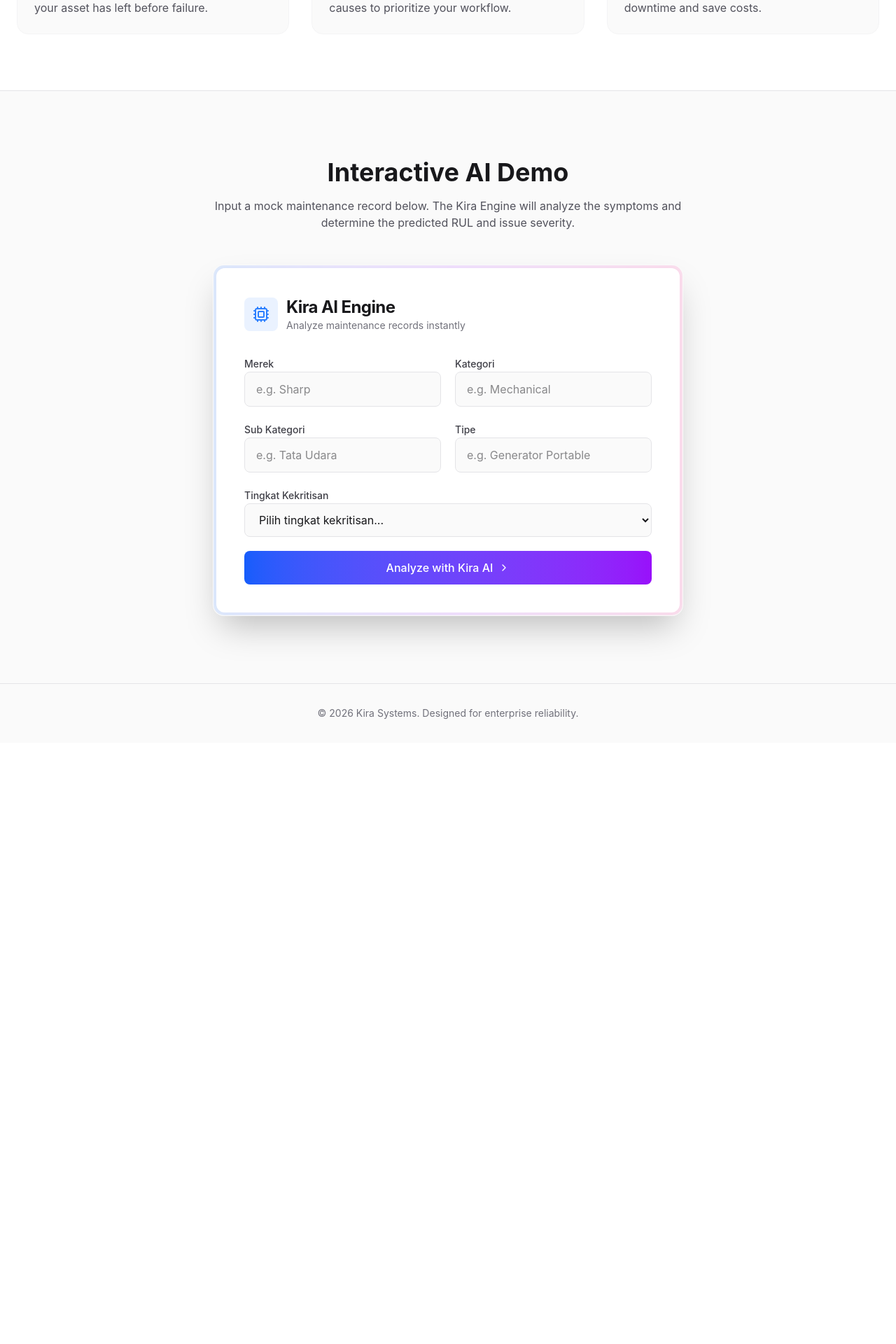
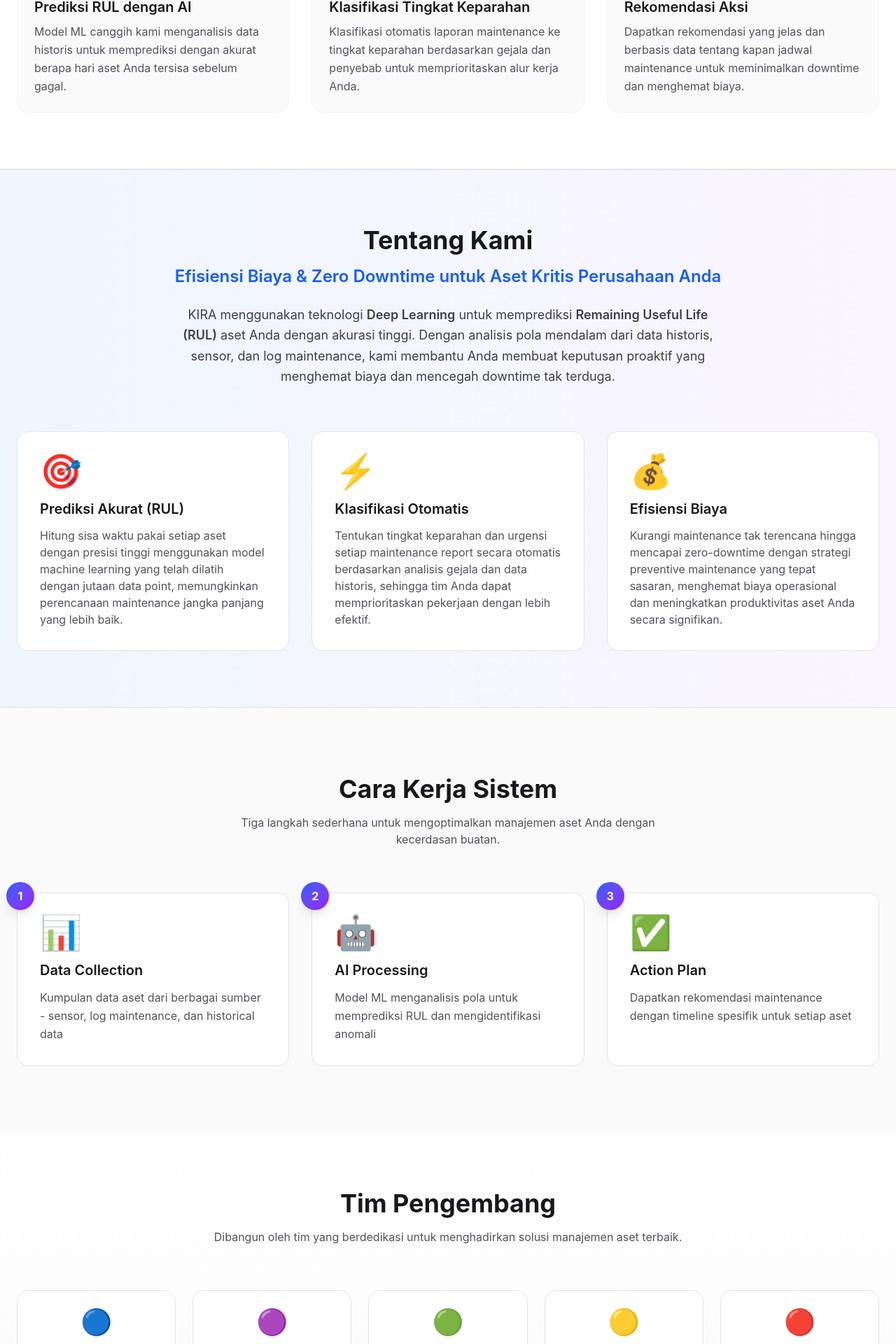
Before and after one commit to syhenn1/kira-rul-system, a Next.js app in the folder kira-frontend/: page / in a window 1280 px wide. Shown: the part 878-2798 px from the top of the page at 70% size. Before the commit the page ends 1939 px from the top, so only its background shows below. Built offline with nearby package versions, Linux system fonts and the light colour scheme; no server answers.

Commit message:
feat: revamp Home page with updated features and team sections in Indonesian

```diff
--- a/kira-frontend/app/page.tsx
+++ b/kira-frontend/app/page.tsx
@@ -1,4 +1,3 @@
-import MaintenanceSimulator from "@/components/MaintenanceSimulator";
 import { BrainCircuit, LineChart, ShieldAlert } from "lucide-react";
 
 export default function Home() {
@@ -14,14 +13,8 @@ export default function Home() {
             <span className="font-bold text-xl tracking-tight text-zinc-900 dark:text-white">Kira RUL System</span>
           </div>
           <div className="flex items-center gap-6">
-            <button className="text-sm font-medium text-zinc-600 hover:text-zinc-900 dark:text-zinc-400 dark:hover:text-white transition-colors">
-              Documentation
-            </button>
             <a href="/auth/login" className="text-sm font-medium text-zinc-600 hover:text-zinc-900 dark:text-zinc-400 dark:hover:text-white transition-colors">
               Login
-            </a>
-            <a href="/dashboard" className="text-sm font-medium px-4 py-2 rounded-full bg-zinc-900 dark:bg-white text-white dark:text-zinc-900 hover:scale-105 transition-transform">
-              Dashboard
             </a>
           </div>
         </div>
@@ -55,12 +48,6 @@ export default function Home() {
           </p>
 
           <div className="flex flex-col sm:flex-row items-center justify-center gap-4 animate-slide-up" style={{ animationDelay: "0.2s" }}>
-            <a href="#simulator" className="px-8 py-4 rounded-full bg-zinc-900 dark:bg-white text-white dark:text-zinc-900 font-semibold hover:scale-105 transition-transform">
-              Try the Simulator
-            </a>
-            <a href="/dashboard" className="px-8 py-4 rounded-full glass font-semibold hover:bg-zinc-200/50 dark:hover:bg-zinc-800/50 transition-colors">
-              View Dashboard
-            </a>
           </div>
         </div>
       </section>
@@ -68,40 +55,148 @@ export default function Home() {
       {/* Features Section */}
       <section className="py-20 px-6 bg-white dark:bg-zinc-950/50 border-y border-zinc-200 dark:border-zinc-900">
         <div className="max-w-7xl mx-auto">
+          <div className="text-center mb-16">
+            <h2 className="text-3xl md:text-4xl font-bold text-zinc-900 dark:text-white mb-4">Fitur Utama</h2>
+            <p className="text-zinc-600 dark:text-zinc-400 max-w-2xl mx-auto">
+              Solusi lengkap untuk manajemen aset dan prediksi maintenance yang lebih baik.
+            </p>
+          </div>
           <div className="grid grid-cols-1 md:grid-cols-3 gap-8">
             <FeatureCard
               icon={<BrainCircuit className="w-6 h-6 text-blue-500" />}
-              title="AI RUL Prediction"
-              description="Our advanced ML models analyze historical data to accurately predict how many days your asset has left before failure."
+              title="Prediksi RUL dengan AI"
+              description="Model ML canggih kami menganalisis data historis untuk memprediksi dengan akurat berapa hari aset Anda tersisa sebelum gagal."
               delay="0.1s"
             />
             <FeatureCard
               icon={<ShieldAlert className="w-6 h-6 text-purple-500" />}
-              title="Severity Classification"
-              description="Automatically classify maintenance reports into severity levels based on symptoms and causes to prioritize your workflow."
+              title="Klasifikasi Tingkat Keparahan"
+              description="Klasifikasi otomatis laporan maintenance ke tingkat keparahan berdasarkan gejala dan penyebab untuk memprioritaskan alur kerja Anda."
               delay="0.2s"
             />
             <FeatureCard
               icon={<LineChart className="w-6 h-6 text-pink-500" />}
-              title="Actionable Insights"
-              description="Get clear, data-driven recommendations on when to schedule maintenance to minimize downtime and save costs."
+              title="Rekomendasi Aksi"
+              description="Dapatkan rekomendasi yang jelas dan berbasis data tentang kapan jadwal maintenance untuk meminimalkan downtime dan menghemat biaya."
               delay="0.3s"
             />
           </div>
         </div>
       </section>
 
-      {/* Simulator Section */}
-      <section id="simulator" className="py-24 px-6 relative">
+      {/* About Section */}
+      <section className="py-20 px-6 bg-gradient-to-r from-blue-50 to-purple-50 dark:from-zinc-900 dark:to-zinc-900 border-y border-zinc-200 dark:border-zinc-800">
         <div className="max-w-7xl mx-auto">
-          <div className="text-center mb-12">
-            <h2 className="text-3xl md:text-4xl font-bold text-zinc-900 dark:text-white mb-4">Interactive AI Demo</h2>
-            <p className="text-zinc-600 dark:text-zinc-400 max-w-2xl mx-auto">
-              Input a mock maintenance record below. The Kira Engine will analyze the symptoms and determine the predicted RUL and issue severity.
+          <div className="text-center mb-16">
+            <h2 className="text-3xl md:text-4xl font-bold text-zinc-900 dark:text-white mb-4">Tentang Kami</h2>
+            <h3 className="text-2xl font-semibold text-blue-600 dark:text-blue-400 mb-6">
+              Efisiensi Biaya & Zero Downtime untuk Aset Kritis Perusahaan Anda
+            </h3>
+            <p className="text-lg text-zinc-700 dark:text-zinc-300 max-w-3xl mx-auto leading-relaxed">
+              KIRA menggunakan teknologi <span className="font-semibold">Deep Learning</span> untuk memprediksi <span className="font-semibold">Remaining Useful Life (RUL)</span> aset Anda dengan akurasi tinggi. Dengan analisis pola mendalam dari data historis, sensor, dan log maintenance, kami membantu Anda membuat keputusan proaktif yang menghemat biaya dan mencegah downtime tak terduga.
             </p>
           </div>
 
-          <MaintenanceSimulator />
+          <div className="grid grid-cols-1 md:grid-cols-3 gap-8 mt-12">
+            <div className="p-8 rounded-2xl bg-white dark:bg-zinc-800 border border-zinc-200 dark:border-zinc-700 hover:shadow-lg transition-all animate-slide-up" style={{ animationDelay: "0s" }}>
+              <div className="text-5xl mb-4">🎯</div>
+              <h4 className="text-xl font-semibold text-zinc-900 dark:text-white mb-3">Prediksi Akurat (RUL)</h4>
+              <p className="text-zinc-600 dark:text-zinc-400">
+                Hitung sisa waktu pakai setiap aset dengan presisi tinggi menggunakan model machine learning yang telah dilatih dengan jutaan data point, memungkinkan perencanaan maintenance jangka panjang yang lebih baik.
+              </p>
+            </div>
+
+            <div className="p-8 rounded-2xl bg-white dark:bg-zinc-800 border border-zinc-200 dark:border-zinc-700 hover:shadow-lg transition-all animate-slide-up" style={{ animationDelay: "0.1s" }}>
+              <div className="text-5xl mb-4">⚡</div>
+              <h4 className="text-xl font-semibold text-zinc-900 dark:text-white mb-3">Klasifikasi Otomatis</h4>
+              <p className="text-zinc-600 dark:text-zinc-400">
+                Tentukan tingkat keparahan dan urgensi setiap maintenance report secara otomatis berdasarkan analisis gejala dan data historis, sehingga tim Anda dapat memprioritaskan pekerjaan dengan lebih efektif.
+              </p>
+            </div>
+
+            <div className="p-8 rounded-2xl bg-white dark:bg-zinc-800 border border-zinc-200 dark:border-zinc-700 hover:shadow-lg transition-all animate-slide-up" style={{ animationDelay: "0.2s" }}>
+              <div className="text-5xl mb-4">💰</div>
+              <h4 className="text-xl font-semibold text-zinc-900 dark:text-white mb-3">Efisiensi Biaya</h4>
+              <p className="text-zinc-600 dark:text-zinc-400">
+                Kurangi maintenance tak terencana hingga mencapai zero-downtime dengan strategi preventive maintenance yang tepat sasaran, menghemat biaya operasional dan meningkatkan produktivitas aset Anda secara signifikan.
+              </p>
+            </div>
+          </div>
+        </div>
+      </section>
+
+      {/* How It Works Section */}
+      <section id="how-it-works" className="py-24 px-6 relative">
+        <div className="max-w-7xl mx-auto">
+          <div className="text-center mb-16">
+            <h2 className="text-3xl md:text-4xl font-bold text-zinc-900 dark:text-white mb-4">Cara Kerja Sistem</h2>
+            <p className="text-zinc-600 dark:text-zinc-400 max-w-2xl mx-auto">
+              Tiga langkah sederhana untuk mengoptimalkan manajemen aset Anda dengan kecerdasan buatan.
+            </p>
+          </div>
+
+          <div className="grid grid-cols-1 md:grid-cols-3 gap-8">
+            <WorkflowCard
+              number="1"
+              title="Data Collection"
+              description="Kumpulan data aset dari berbagai sumber - sensor, log maintenance, dan historical data"
+              icon="📊"
+              delay="0s"
+            />
+            <WorkflowCard
+              number="2"
+              title="AI Processing"
+              description="Model ML menganalisis pola untuk memprediksi RUL dan mengidentifikasi anomali"
+              icon="🤖"
+              delay="0.15s"
+            />
+            <WorkflowCard
+              number="3"
+              title="Action Plan"
+              description="Dapatkan rekomendasi maintenance dengan timeline spesifik untuk setiap aset"
+              icon="✅"
+              delay="0.3s"
+            />
+          </div>
+        </div>
+      </section>
+
+      {/* Team Section */}
+      <section className="py-20 px-6 bg-gradient-to-b from-white to-zinc-50 dark:from-zinc-950/50 dark:to-[#050505]">
+        <div className="max-w-7xl mx-auto">
+          <div className="text-center mb-16">
+            <h2 className="text-3xl md:text-4xl font-bold text-zinc-900 dark:text-white mb-4">Tim Pengembang</h2>
+            <p className="text-zinc-600 dark:text-zinc-400 max-w-2xl mx-auto">
+              Dibangun oleh tim yang berdedikasi untuk menghadirkan solusi manajemen aset terbaik.
+            </p>
+          </div>
+
+          <div className="grid grid-cols-1 md:grid-cols-2 lg:grid-cols-5 gap-6">
+            {[
+              { name: "Mochamad Rifat Syahman Hambali", short: "Rifat", avatar: "🔵" },
+              { name: "Muhammad Dzaky Fauzan", short: "Dzaky", avatar: "🟣" },
+              { name: "Yasmeen Almira", short: "Yasmeen", avatar: "🟢" },
+              { name: "Muhammad Syukron Rizky Fadilla", short: "Syukron", avatar: "🟡" },
+              { name: "Muhamad Gerraldy Ghassan Herfio", short: "Gerraldy", avatar: "🔴" },
+            ].map((member, idx) => (
+              <div
+                key={idx}
+                className="p-6 rounded-2xl bg-white dark:bg-zinc-900 border border-zinc-200 dark:border-zinc-800 hover:shadow-lg transition-all hover:scale-105 text-center animate-slide-up"
+                style={{ animationDelay: `${idx * 0.1}s` }}
+              >
+                <div className="text-4xl mb-4">{member.avatar}</div>
+                <h3 className="font-semibold text-zinc-900 dark:text-white text-sm md:text-base mb-2">
+                  {member.short}
+                </h3>
+                <p className="text-xs text-zinc-500 dark:text-zinc-400 line-clamp-2 mb-3">
+                  {member.name}
+                </p>
+                <span className="inline-block px-3 py-1 rounded-full bg-blue-100 dark:bg-blue-900/30 text-blue-600 dark:text-blue-400 text-xs font-medium">
+                  ROLE
+                </span>
+              </div>
+            ))}
+          </div>
         </div>
       </section>
 
@@ -126,3 +221,21 @@ function FeatureCard({ icon, title, description, delay }: { icon: React.ReactNod
     </div>
   );
 }
+
+function WorkflowCard({ number, title, description, icon, delay }: { number: string, title: string, description: string, icon: string, delay: string }) {
+  return (
+    <div
+      className="relative p-8 rounded-2xl bg-white dark:bg-zinc-900 border border-zinc-200 dark:border-zinc-800 hover:shadow-lg transition-all animate-slide-up"
+      style={{ animationDelay: delay }}
+    >
+      <div className="absolute -top-4 -left-4 w-10 h-10 rounded-full bg-gradient-to-br from-blue-600 to-purple-600 flex items-center justify-center text-white font-bold shadow-lg">
+        {number}
+      </div>
+      <div className="text-5xl mb-4">{icon}</div>
+      <h3 className="text-xl font-semibold text-zinc-900 dark:text-white mb-3">{title}</h3>
+      <p className="text-zinc-600 dark:text-zinc-400 leading-relaxed">
+        {description}
+      </p>
+    </div>
+  );
+}
```
